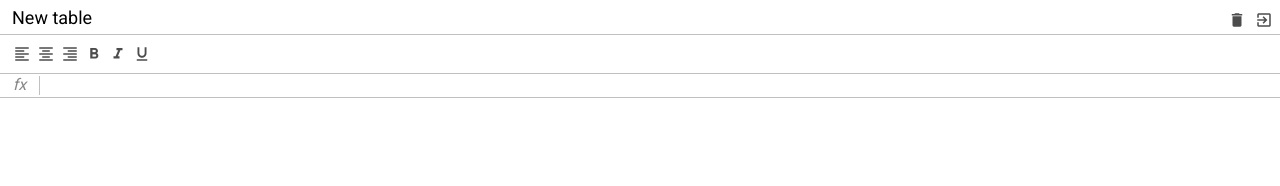
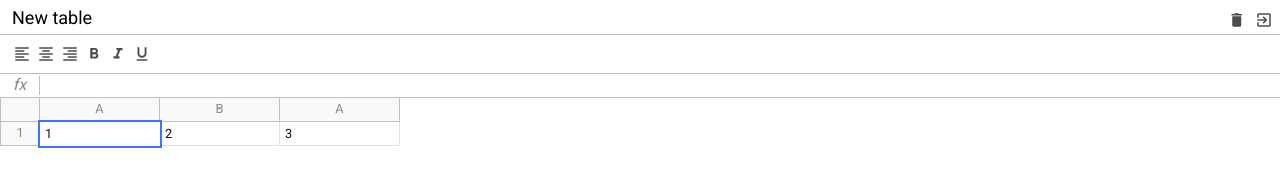
Before and after one commit to OnoprienkoArtem/js-excel, a website built with webpack: page src/index.html in a window 1280 px wide. Built offline with nearby package versions, Linux system fonts and the light colour scheme.

Commit message:
done layout table

```diff
--- a/src/index.html
+++ b/src/index.html
@@ -54,6 +54,35 @@
             </div>
 
             <div class="excel__table">
+                <div class="row">
+                    <div class="row-info">
+
+                    </div>
+
+                    <div class="row-data">
+                        <div class="column">
+                            A
+                        </div>
+                        <div class="column">
+                            B
+                        </div>
+                        <div class="column">
+                            A
+                        </div>
+                    </div>
+                </div>
+
+                <div class="row">
+                    <div class="row-info">
+                        1
+                    </div>
+
+                    <div class="row-data">
+                        <div class="cell selected" contenteditable>1</div>
+                        <div class="cell" contenteditable>2</div>
+                        <div class="cell" contenteditable>3</div>
+                    </div>
+                </div>
 
             </div>
 
--- a/src/scss/_variables.scss
+++ b/src/scss/_variables.scss
@@ -2,4 +2,6 @@ $header-height: 34px;
 $toolbar-height: 40px;
 $formula-height: 24px;
 $info-cell-width: 40px;
+$cell-width: 120px;
+$row-height: 24px;
 $border-color: #c0c0c0;
--- a/src/scss/index.scss
+++ b/src/scss/index.scss
@@ -22,4 +22,7 @@ body {
 .excel {
     position: relative;
     color: #888;
+    height: 100%;
+    max-width: 100%;
+    font-size: .8rem;
 }
--- a/src/scss/table.scss
+++ b/src/scss/table.scss
@@ -2,5 +2,66 @@
 @import "mixins";
 
 .excel__table {
+    position: absolute;
+    left: 0;
+    right: 0;
+    top: $header-height + $toolbar-height + $formula-height;
+    overflow-x: auto;
+    padding-bottom: 2px;
+
+    .row {
+        display: flex;
+        flex-direction: row;
+        min-height: 20px;
+        height: $row-height;
+    }
+
+    .row-info {
+        display: flex;
+        justify-content: center;
+        align-items: center;
+        min-width: $info-cell-width;
+        height: 100%;
+        border: 1px solid $border-color;
+        background: #f8f9fa;
+        border-top: none;
+    }
+
+    .row-data {
+        display: flex;
+    }
+
+    .column {
+        display: flex;
+        justify-content: center;
+        align-items: center;
+        background: #f8f9fa;
+        min-width: 40px;
+        width: $cell-width;
+        height: 100%;
+        border: 1px solid $border-color;
+        border-top: 0;
+        border-left: 0;
+    }
+
+    .cell {
+        min-width: 40px;
+        padding: 5px;
+        width: $cell-width;
+        height: 100%;
+        border: 1px solid #e2e2e2;
+        border-top: 0;
+        border-left: 0;
+        color: #111;
+        white-space: nowrap;
+        outline: none;
+
+        &.selected {
+            border: none;
+            outline: 2px solid #3c74ff;
+            z-index: 2;
+        }
+
+    }
 
 }
```
